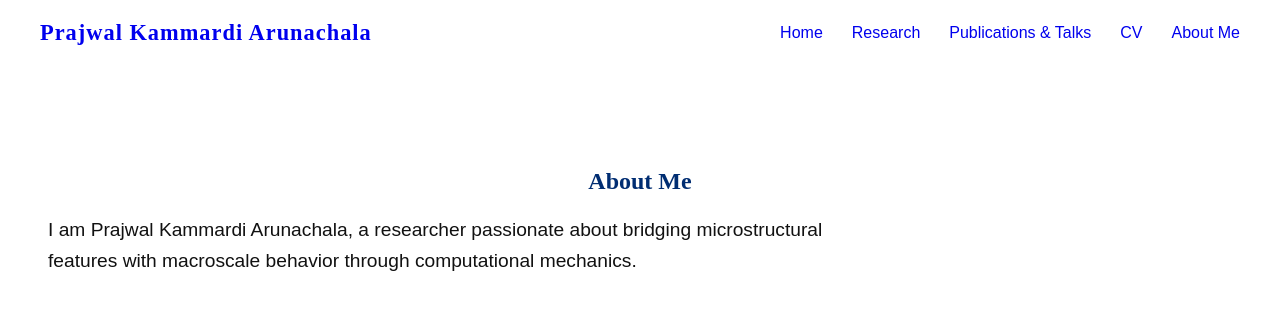
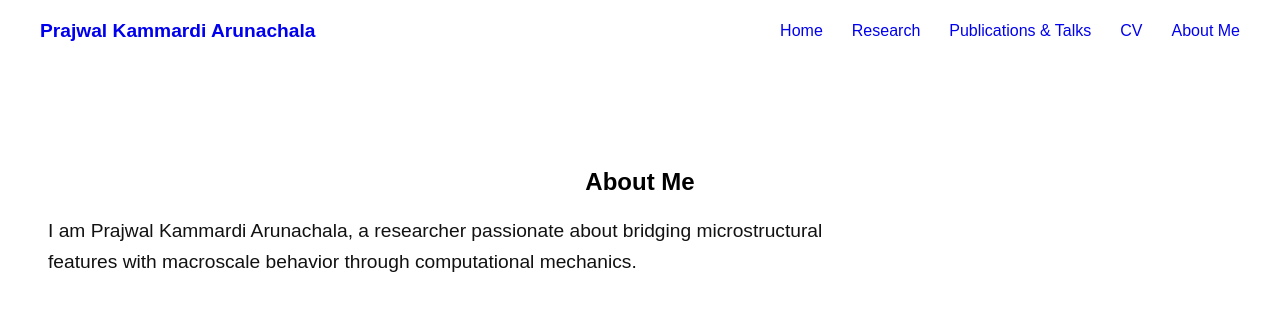
Before and after one commit to prajwalka/prajwalka.github.io, a Jekyll site: the page built from about.md, in a window 1280 px wide. Shown: the top 311 px of the page. Built offline with Jekyll 4.4.1, drawn with Linux system fonts in a browser that asks for light colours; some web fonts are replaced.

Commit message:
Updating homepage

```diff
--- a/assets/style.css
+++ b/assets/style.css
@@ -23,11 +23,11 @@ header {
 
 /* Site Title */
 header .site-title {
-  font-family: 'Libre Baskerville', serif;
-  font-size: 1.4em;
+  font-family: 'Computer Modern Sans', sans-serif;
+  font-size: 1.2em;
   font-weight: bold;
   text-decoration: none;
-  letter-spacing: 1px;
+  letter-spacing: 0px;
 }
 
 /* Navigation Links Styling */
@@ -39,7 +39,6 @@ nav a {
 }
 
 nav a:hover {
-  color: #002D72;
   font-weight: bold;
   transform: scale(1.1);
 }
@@ -57,8 +56,7 @@ main {
 }
 
 h1, h2, h3 {
-  font-family: 'Libre Baskerville', serif;
-  color: #002D72;
+  font-family: 'Computer Modern Sans', sans-serif;
   text-align: center;
 }
 
```
